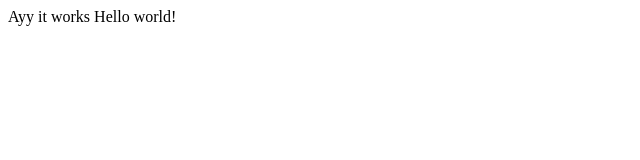
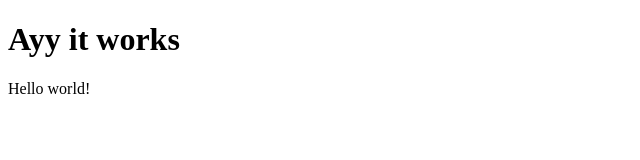
Before and after one commit to Rayhawk11/Rayhawk11.github.io, a plain HTML site: page index.html in a window 1280 px wide. Shown: the whole page, without its empty margins (0-640 px from the left). Drawn offline with Linux system fonts and the light colour scheme.

Commit message:
My god, I suck at HTML tags.

```diff
--- a/index.html
+++ b/index.html
@@ -4,7 +4,7 @@
 <meta charset="ISO-8859-1">
 <title>Insert title here</title>
 </head>
-<heading>Ayy it works</heading>
+<h1>Ayy it works</h1>
 <body>
 Hello world!
 </body>
```
